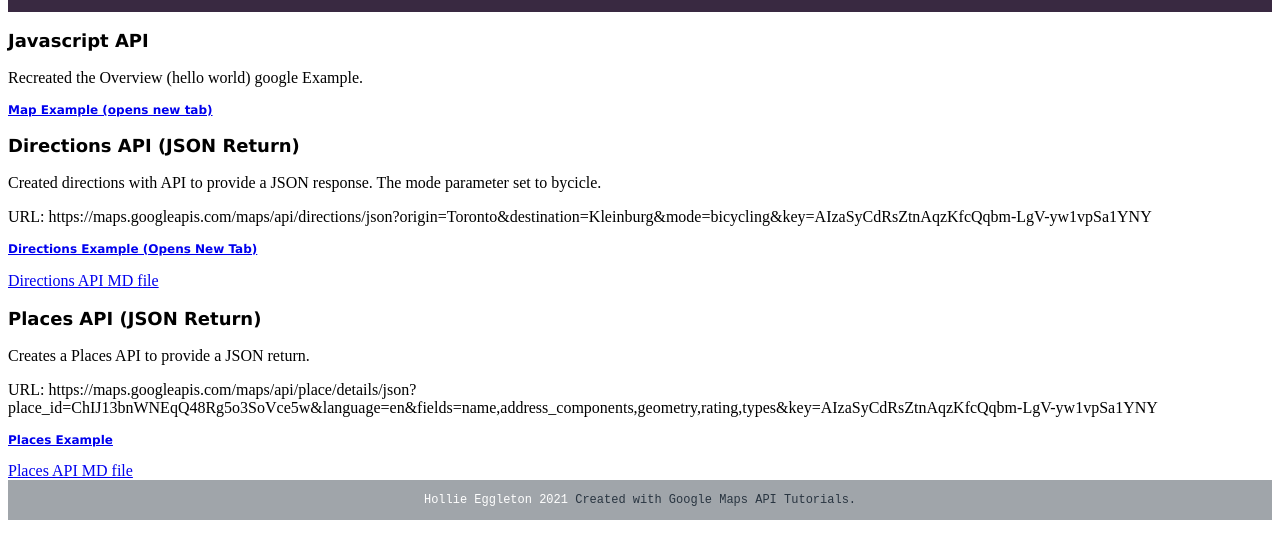
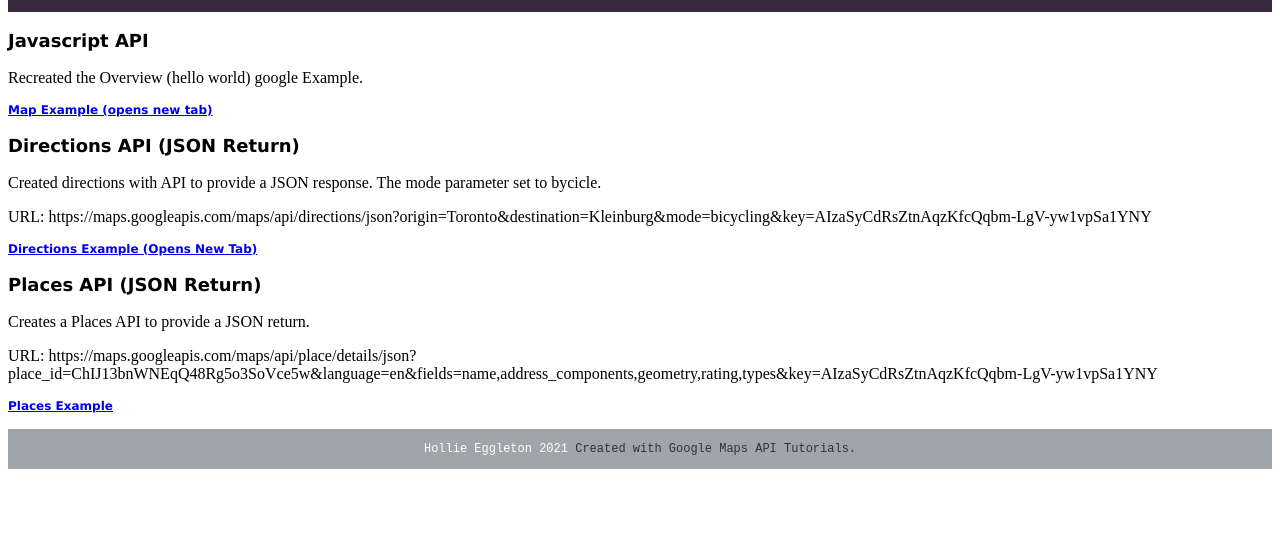
Before and after one commit to hollieegg/GMAPS, a plain HTML site: page index.html in a window 1280 px wide. Shown: the part 208-766 px from the top of the page. Drawn offline with Linux system fonts and the light colour scheme.

Commit message:
Update index.html

```diff
--- a/index.html
+++ b/index.html
@@ -21,12 +21,10 @@
   <p>Created directions with API to provide a JSON response. The mode parameter set to bycicle.</p>
   <p>URL: https://maps.googleapis.com/maps/api/directions/json?origin=Toronto&destination=Kleinburg&mode=bicycling&key=AIzaSyCdRsZtnAqzKfcQqbm-LgV-yw1vpSa1YNY</p>
   <h4><a href="https://maps.googleapis.com/maps/api/directions/json?origin=Toronto&destination=Kleinburg&mode=bicycling&key=AIzaSyCdRsZtnAqzKfcQqbm-LgV-yw1vpSa1YNY" target="_blank">Directions Example (Opens New Tab)</a></h4>
-  <a href="DirectionsAPI.md" target="_blank">Directions API MD file</a>
   <h3>Places API (JSON Return)</h3>
   <p>Creates a Places API to provide a JSON return.</p>
   <p>URL: https://maps.googleapis.com/maps/api/place/details/json?place_id=ChIJ13bnWNEqQ48Rg5o3SoVce5w&language=en&fields=name,address_components,geometry,rating,types&key=AIzaSyCdRsZtnAqzKfcQqbm-LgV-yw1vpSa1YNY</p>
   <h4><a href= "https://maps.googleapis.com/maps/api/place/details/json?place_id=ChIJ13bnWNEqQ48Rg5o3SoVce5w&language=en&fields=name,address_components,geometry,rating,types&key=AIzaSyCdRsZtnAqzKfcQqbm-LgV-yw1vpSa1YNY" target="_blank">Places Example</a></h4>
-  <a href="PlacesAPI.md" target="_blank">Places API MD file</a>
 
 </div>
 
```
